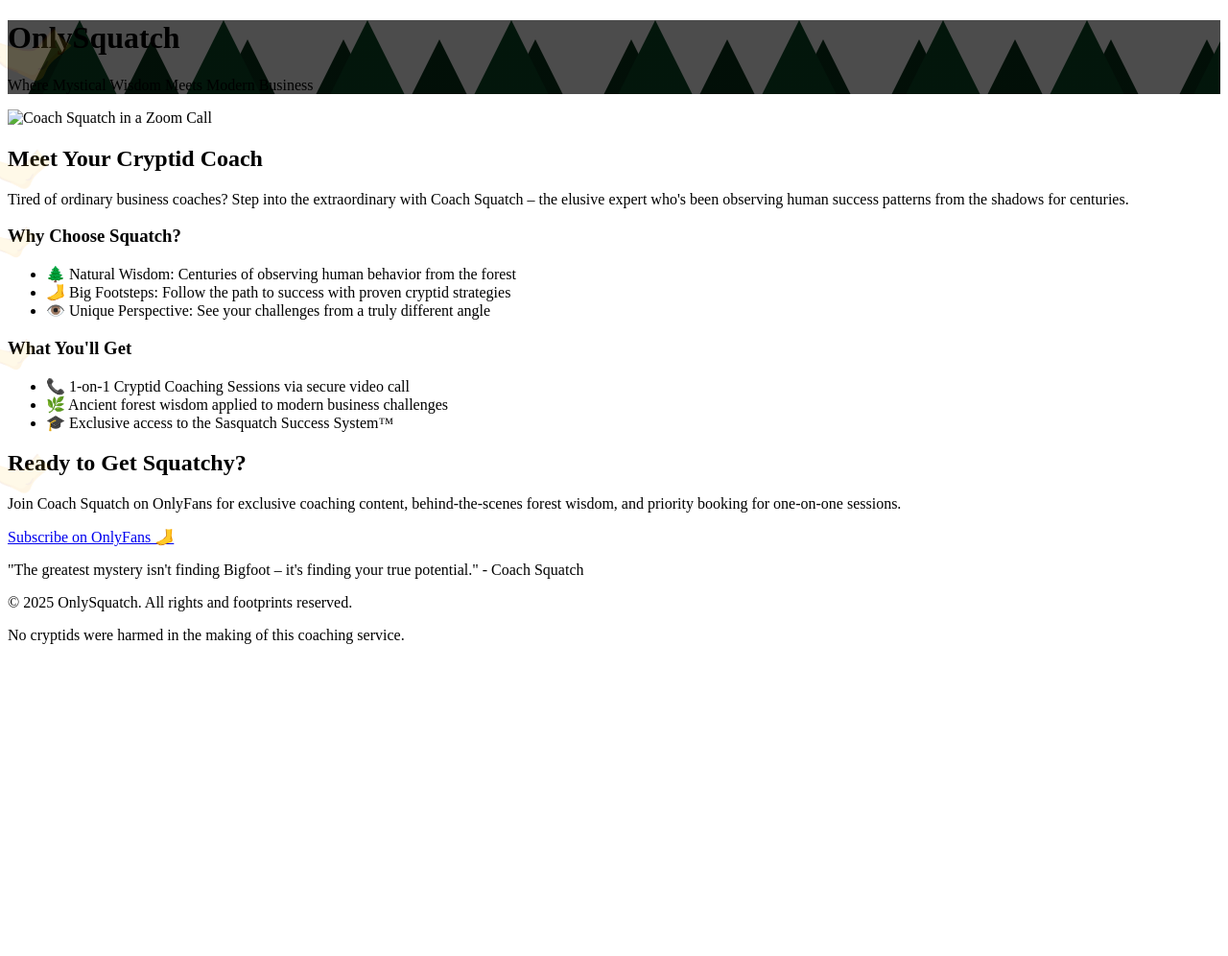
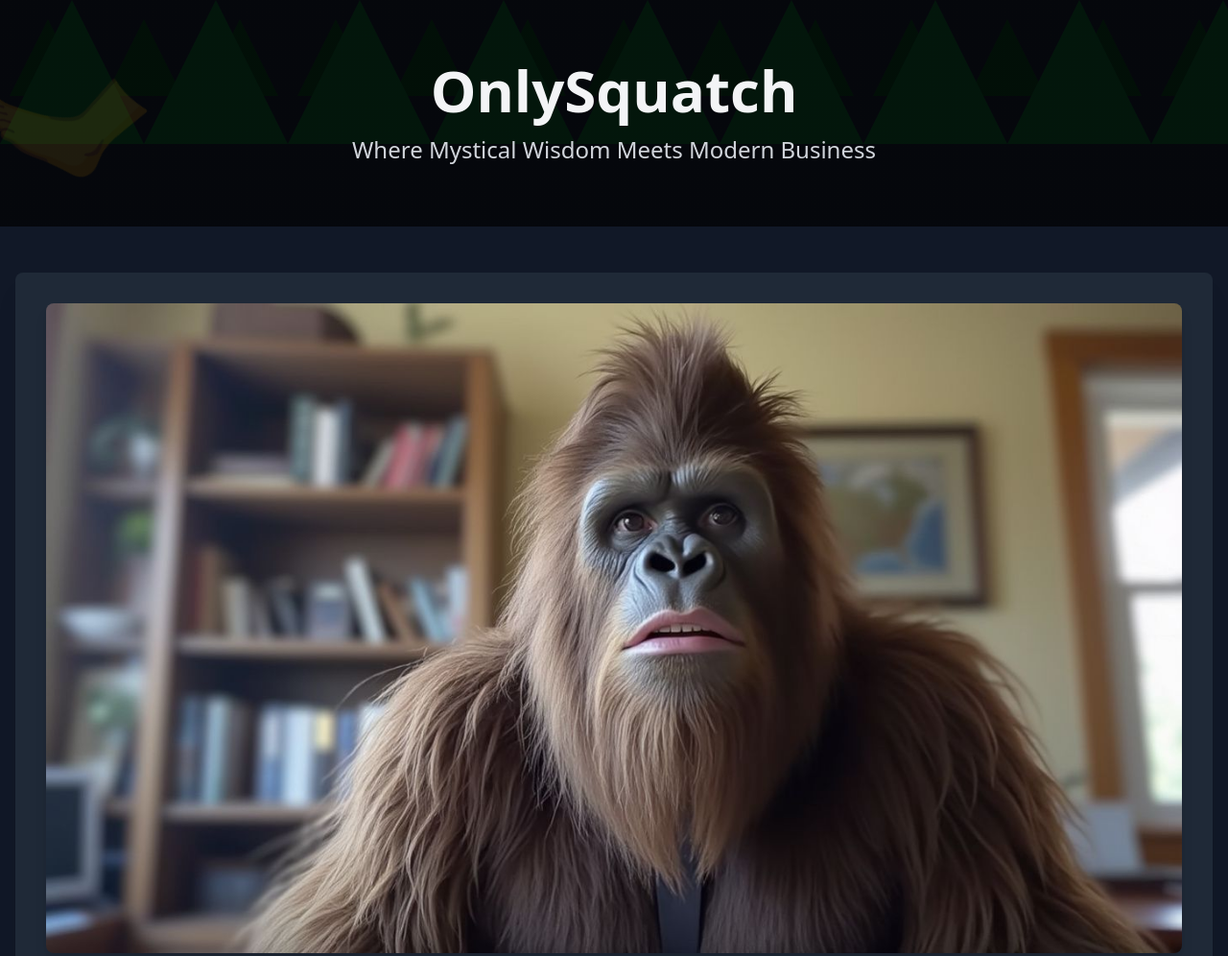
Before and after one commit to johnowhitaker/onlysquatch, a plain HTML site: page ca.html in a window 1280 px wide. Shown: the top 996 px of the page at 96% size. Before the commit the page ends 800 px from the top, so only its background shows below. Drawn offline with nearby package versions, Linux system fonts and the light colour scheme.

Commit message:
Update ca.html

```diff
--- a/ca.html
+++ b/ca.html
@@ -4,7 +4,7 @@
     <meta charset="UTF-8">
     <meta name="viewport" content="width=device-width, initial-scale=1.0">
     <title>OnlySquatch - Mystical Business Coaching</title>
-    <script src="https://cdnjs.cloudflare.com/ajax/libs/tailwindcss/2.2.19/tailwind.min.css"></script>
+    <link href="https://cdnjs.cloudflare.com/ajax/libs/tailwindcss/2.2.19/tailwind.min.css" rel="stylesheet">
     <style>
         .forest-bg {
             background: linear-gradient(rgba(0, 0, 0, 0.7), rgba(0, 0, 0, 0.7)),
@@ -38,7 +38,7 @@
     <main class="container mx-auto px-4 py-12">
         <section class="mb-16">
             <div class="bg-gray-800 rounded-lg p-8 shadow-xl">
-                <img src="/api/placeholder/800/450" alt="Coach Squatch in a Zoom Call" class="rounded-lg w-full mb-8 shadow-lg"/>
+                <img src="https://github.com/johnowhitaker/onlysquatch/blob/main/squatch1.jpg?raw=true" alt="Coach Squatch in a Zoom Call" class="rounded-lg w-full mb-8 shadow-lg"/>
                 <h2 class="text-4xl font-bold mb-4 footprint">Meet Your Cryptid Coach</h2>
                 <p class="text-xl text-gray-300 mb-6">
                     Tired of ordinary business coaches? Step into the extraordinary with Coach Squatch –
```
